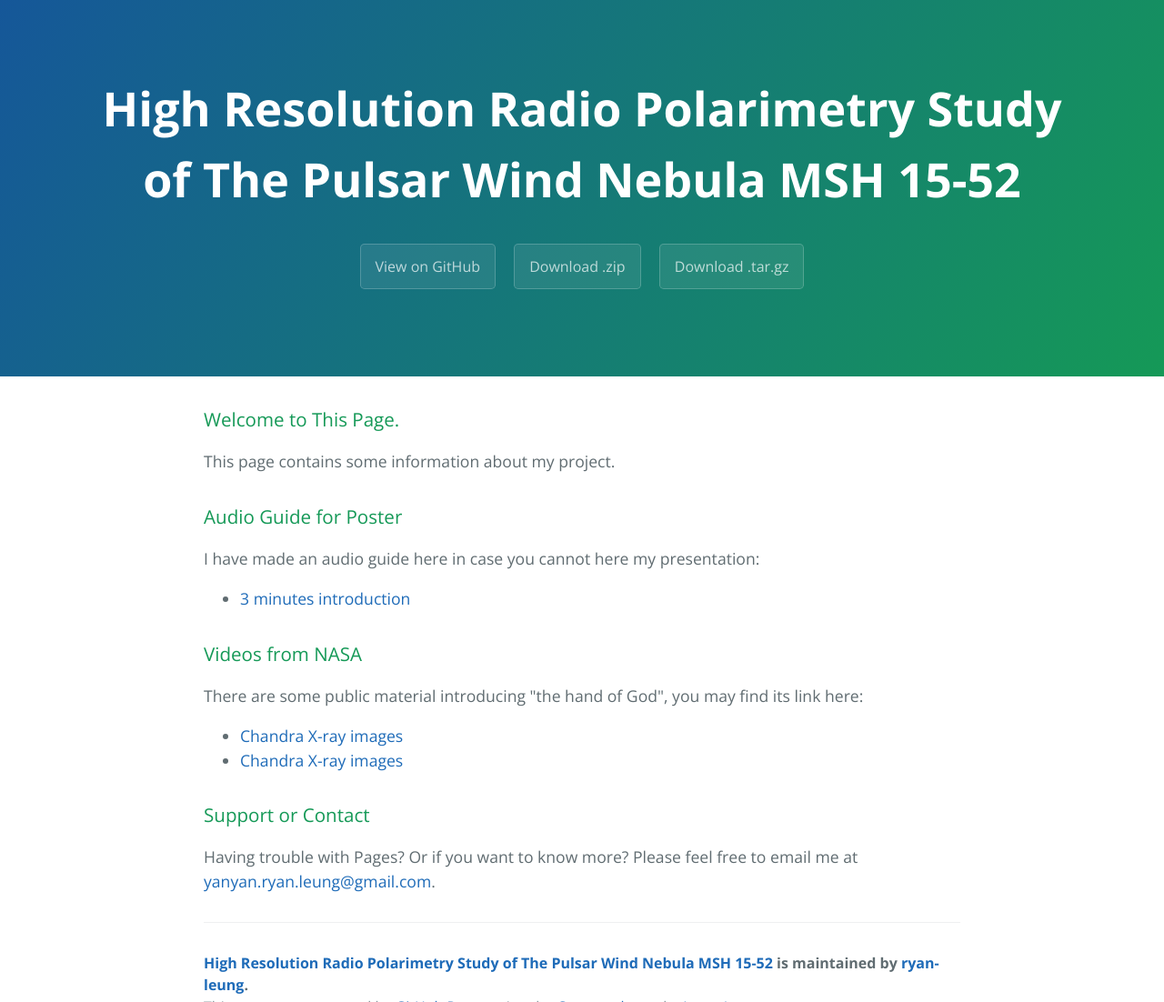
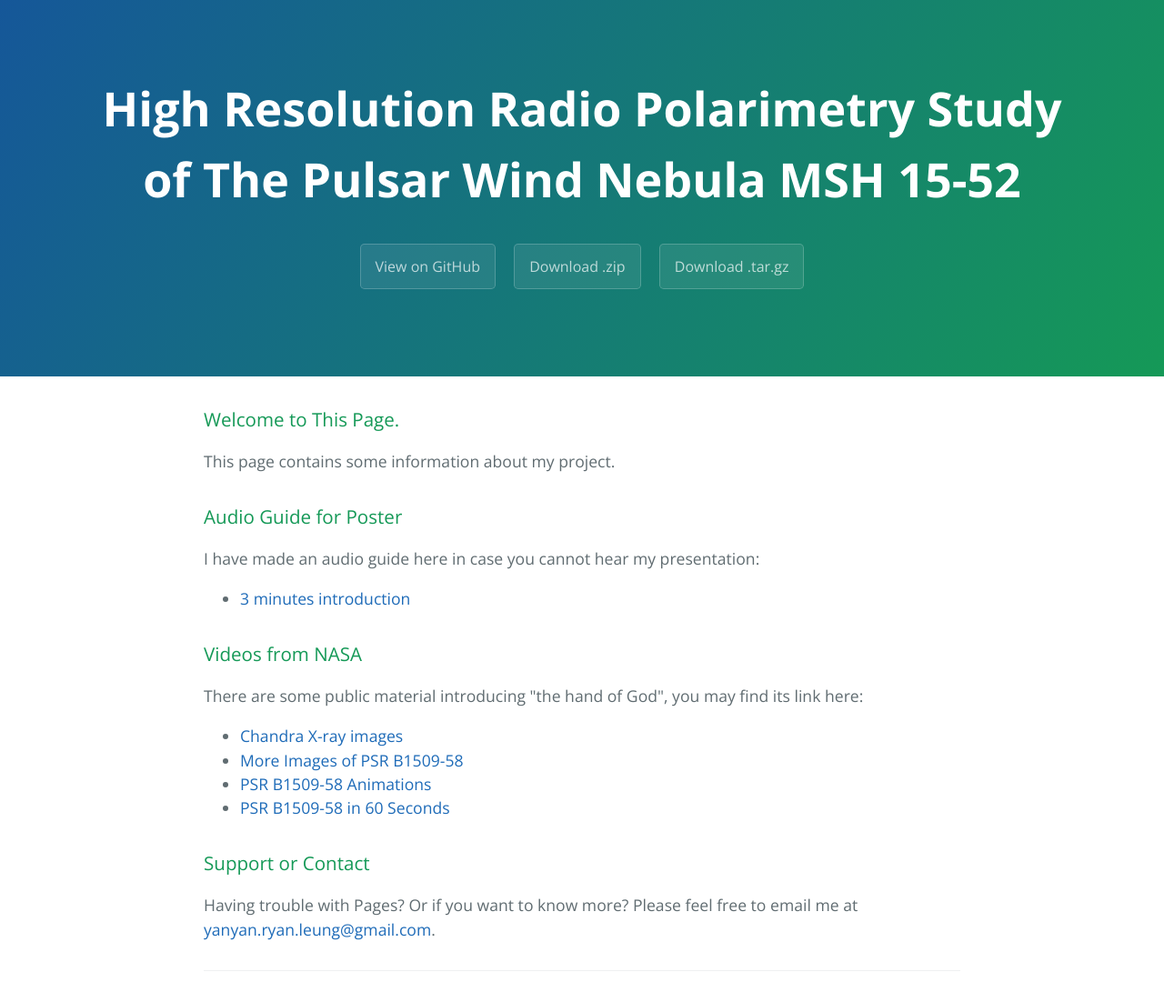
Before and after one commit to ryan-leung/msh1552, a plain HTML site: page index.html in a window 1280 px wide. Shown: the top 1102 px of the page at 91% size. Drawn offline with nearby package versions, Linux system fonts and the light colour scheme.

Commit message:
Create gh-pages branch via GitHub

```diff
--- a/index.html
+++ b/index.html
@@ -27,7 +27,7 @@
 <h3>
 <a id="audio-guide-for-poster" class="anchor" href="#audio-guide-for-poster" aria-hidden="true"><span aria-hidden="true" class="octicon octicon-link"></span></a>Audio Guide for Poster</h3>
 
-<p>I have made an audio guide here in case you cannot here my presentation:</p>
+<p>I have made an audio guide here in case you cannot hear my presentation:</p>
 
 <ul>
 <li><a href="http://chandra.harvard.edu/photo/2009/b1509/">3 minutes introduction</a></li>
@@ -40,7 +40,9 @@
 
 <ul>
 <li><a href="http://chandra.harvard.edu/photo/2009/b1509/">Chandra X-ray images</a></li>
-<li><a href="http://chandra.harvard.edu/photo/2009/b1509/">Chandra X-ray images</a></li>
+<li><a href="http://chandra.harvard.edu/photo/2009/b1509/more.html">More Images of PSR B1509-58</a></li>
+<li><a href="http://chandra.harvard.edu/photo/2009/b1509/animations.html">PSR B1509-58 Animations</a></li>
+<li><a href="https://www.youtube.com/watch?v=kIJaaUMq2io">PSR B1509-58 in 60 Seconds</a></li>
 </ul>
 
 <h3>
--- a/params.json
+++ b/params.json
@@ -1,6 +1,6 @@
 {
   "name": "High Resolution Radio Polarimetry Study  of The Pulsar Wind Nebula MSH 15-52",
   "tagline": "",
-  "body": "### Welcome to This Page.\r\nThis page contains some information about my project.\r\n\r\n### Audio Guide for Poster\r\nI have made an audio guide here in case you cannot here my presentation:\r\n* [3 minutes introduction](http://chandra.harvard.edu/photo/2009/b1509/)\r\n\r\n### Videos from NASA\r\nThere are some public material introducing \"the hand of God\", you may find its link here:\r\n* [Chandra X-ray images](http://chandra.harvard.edu/photo/2009/b1509/)\r\n* [Chandra X-ray images](http://chandra.harvard.edu/photo/2009/b1509/)\r\n\r\n### Support or Contact\r\nHaving trouble with Pages? Or if you want to know more? Please feel free to email me at [yanyan.ryan.leung@gmail.com](mailto:yanyan.ryan.leung@gmail.com).",
+  "body": "### Welcome to This Page.\r\nThis page contains some information about my project.\r\n\r\n### Audio Guide for Poster\r\nI have made an audio guide here in case you cannot hear my presentation:\r\n* [3 minutes introduction](http://chandra.harvard.edu/photo/2009/b1509/)\r\n\r\n### Videos from NASA\r\nThere are some public material introducing \"the hand of God\", you may find its link here:\r\n* [Chandra X-ray images](http://chandra.harvard.edu/photo/2009/b1509/)\r\n* [More Images of PSR B1509-58](http://chandra.harvard.edu/photo/2009/b1509/more.html)\r\n* [PSR B1509-58 Animations](http://chandra.harvard.edu/photo/2009/b1509/animations.html)\r\n* [PSR B1509-58 in 60 Seconds](https://www.youtube.com/watch?v=kIJaaUMq2io)\r\n\r\n\r\n### Support or Contact\r\nHaving trouble with Pages? Or if you want to know more? Please feel free to email me at [yanyan.ryan.leung@gmail.com](mailto:yanyan.ryan.leung@gmail.com).",
   "note": "Don't delete this file! It's used internally to help with page regeneration."
 }
```
